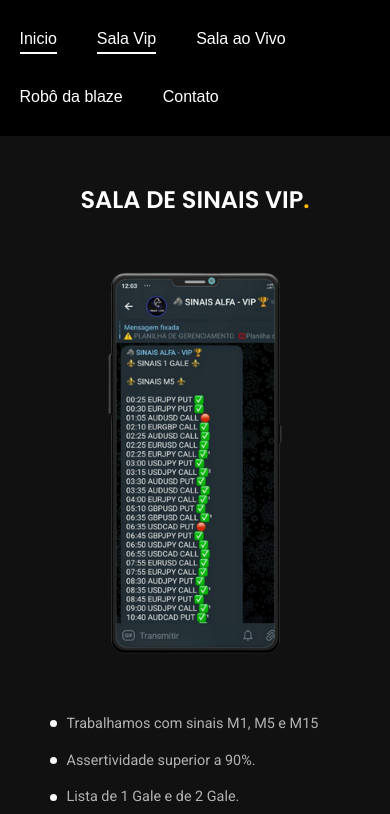
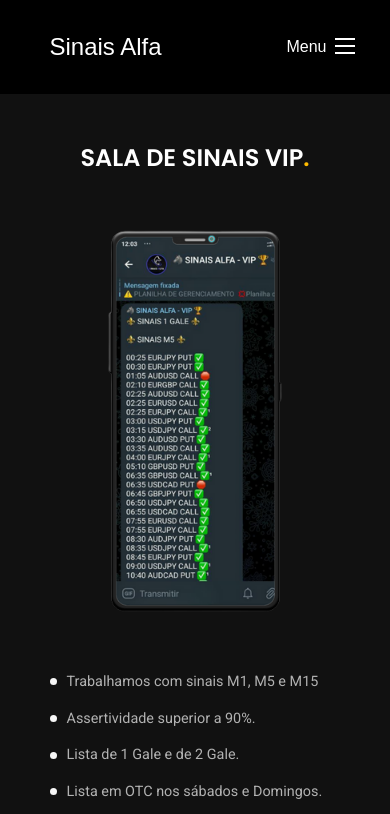
Before and after one commit to juni0rs0/xsinaisalfa.github.io, a plain HTML site: page salavip.html in a window 390 px wide. Shown: the top 814 px of the page. Drawn offline with Linux system fonts and the light colour scheme.

Commit message:
pequenas modificaçoes

```diff
--- a/css/global/header.css
+++ b/css/global/header.css
@@ -61,3 +61,9 @@
     margin-left: 0px;
   }
 }
+
+@media (max-width: 749px) {
+  #logo {
+    margin-left: 30px;
+  }
+}
--- a/css/home/introducao.css
+++ b/css/home/introducao.css
@@ -73,7 +73,5 @@
   padding-left: 40px;
 }
 
-.introducao-informacoes .botao {
-    padding: 10px 20px;
+
 }
-}
--- a/css/home/planilha.css
+++ b/css/home/planilha.css
@@ -14,6 +14,7 @@
 .planilha-conteudo img {
   border-radius: 4px;
   border: 1px solid #383845;
+  box-shadow: 2px 2px 2px;
 }
 
 .planilha-info {
--- a/css/salavip/comprarvip.css
+++ b/css/salavip/comprarvip.css
@@ -15,6 +15,7 @@
   background: var(--cor-0);
   padding-top: 60px;
   padding-bottom: 60px;
+  box-shadow: 10px 10px 15px -10px rgba(0,0,0,0.68);
 }
 
 .comprarvip-titulo h3 {
--- a/css/utilidades/componentes.css
+++ b/css/utilidades/componentes.css
@@ -1,6 +1,6 @@
 .botao {
   display: inline-block;
-  padding: 16px 32px;
+  padding: 10px 20px;
   background: linear-gradient(#ffbf00, #f2a50c);
   border-radius: 4px;
   box-shadow: 0 1px 2px rgba(0, 0, 0, 0.1);
--- a/salavip.html
+++ b/salavip.html
@@ -16,11 +16,14 @@
 
 <body>
   <header class="header-bg">
-    <div class="header">
-      <a class="logo" href="./">Sinais Alfa</a>
-      <nav aria-label="primaria">
-        <ul class="header-menu">
-          <li><a href="/">Inicio</a></li>
+    <div id="header" class="header">
+      <a id="logo" class="logo" href="./">Sinais Alfa</a>
+      <nav id="nav" aria-label="primaria">
+        <button aria-label="Abrir Menu" id="btn-mobile" aria-haspopup="true" aria-controls="menu" aria-expanded="false">Menu
+          <span id="hamburger"></span>
+        </button>
+        <ul id="menu" class="header-menu" role="menu">
+          <li><a href="./index.html">Inicio</a></li>
           <li><a href="./salavip.html">Sala Vip</a></li>
           <li><a href="./salaaovivo.html">Sala ao Vivo</a></li>
           <li><a href="./roboblaze.html">Robô da blaze</a></li>
```
Also changed, not shown: contato.html (+8 -5 lines), index.html (+1 -1 lines), roboblaze.html (+8 -5 lines), salaaovivo.html (+8 -5 lines).
